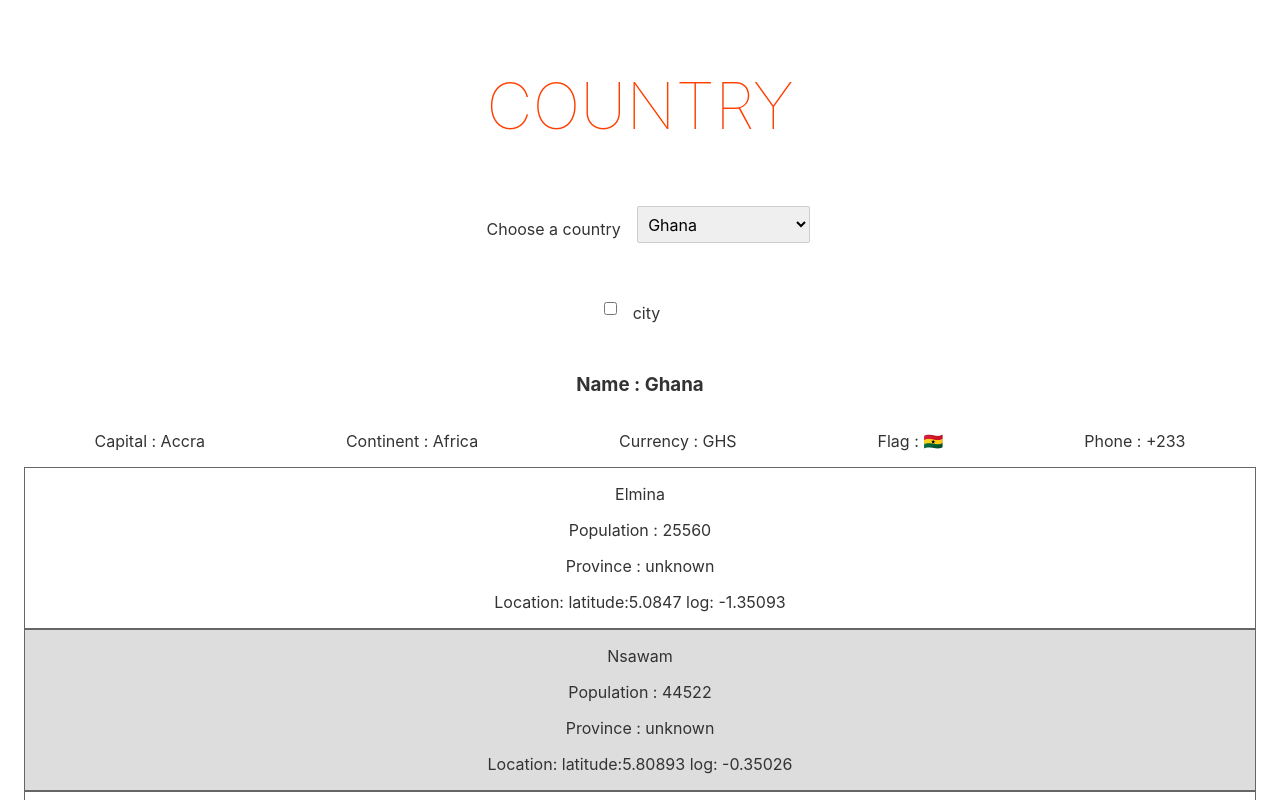
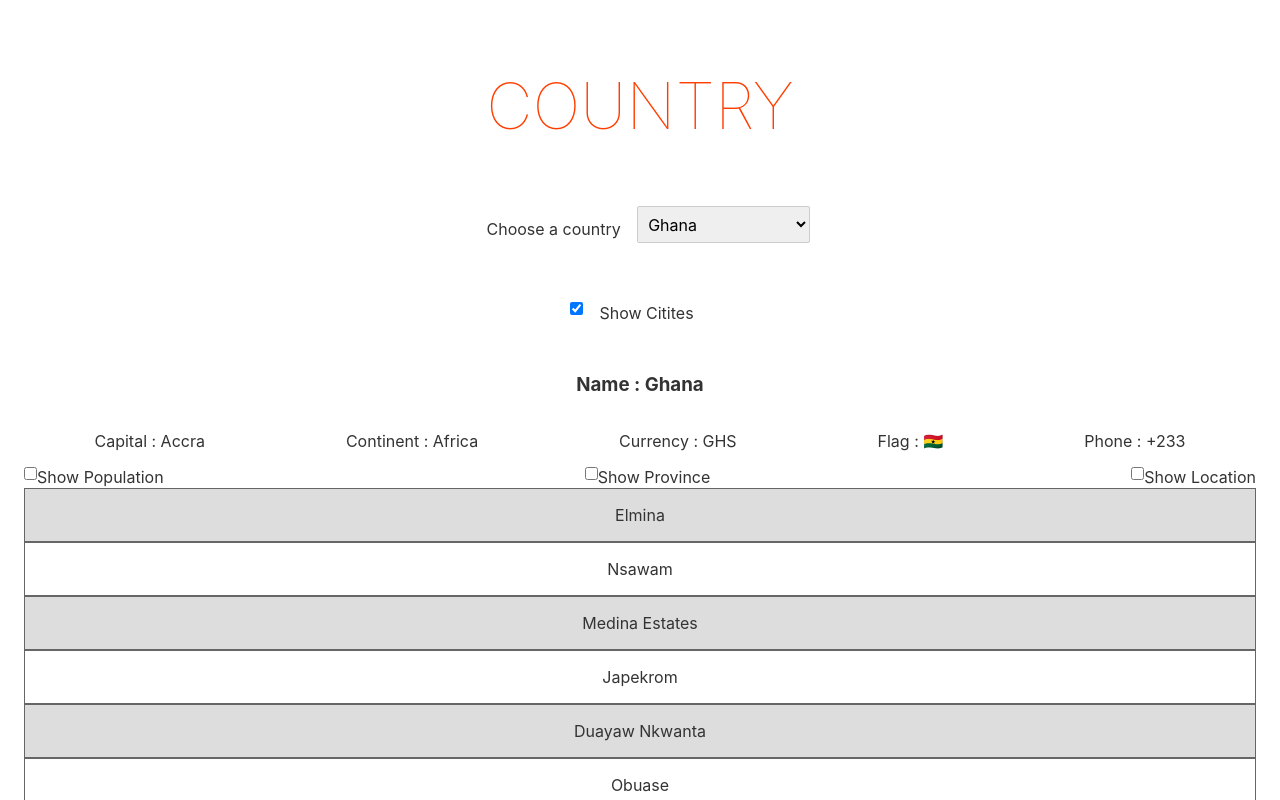
Before and after one commit to paakofiaidoo/country, a Svelte app: page / in a window 1280 px wide. Shown: the top 800 px of the page. Built offline with nearby package versions, Linux system fonts and the light colour scheme.

Commit message:
added cities options

```diff
--- a/src/App.svelte
+++ b/src/App.svelte
@@ -3,7 +3,11 @@
 
   export let countries;
   let selectedCountry = "vCIN9WyEHn",
-    selectedContinent = null;
+    selectedContinent = null,
+    show = {
+      cities: true,
+      citiesOptions: {},
+    };
 
   const countryData = (countId) => {
     return countries.filter((id) => id !== countId)[0];
@@ -33,15 +37,16 @@
 
   <div class="options">
     <div class="option">
-      <input type="checkbox" id="city" value="city" />
-      <label for="city">city</label>
+      <input type="checkbox" id="city" bind:checked={show.cities} />
+
+      <label for="city">Show Citites</label>
     </div>
   </div>
 
   <div class="output">
     {#if selectedCountry !== ""}
       <div>
-        <Country country={countryData(selectedCountry)} />
+        <Country {show} country={countryData(selectedCountry)} />
       </div>
     {:else}
       <p>chose a country</p>
--- /dev/null
+++ b/src/City.svelte
@@ -0,0 +1,39 @@
+<script>
+  export let city, show;
+  const { name, population, province, location } = city;
+</script>
+
+<div class="city">
+  <p>{name}</p>
+  {#if show.population}
+    <p>Population : {population ? population : "unknown"}</p>
+  {/if}
+  {#if show.province}
+    <p>
+      Province : {province ? province : "unknown"}
+    </p>
+  {/if}
+  {#if show.location}
+    <p>
+      Location:
+      <span>
+        latitude:{location.latitude}
+      </span>
+      <span>
+        log: {location.longitude}
+      </span>
+    </p>
+  {/if}
+</div>
+
+<style>
+  .city {
+    border: 1px solid #666;
+    display: flex;
+    justify-content: space-around;
+    flex-wrap: wrap;
+  }
+  .city:nth-child(even) {
+    background-color: #ddd;
+  }
+</style>
--- a/src/Country.svelte
+++ b/src/Country.svelte
@@ -1,5 +1,7 @@
 <script>
-  export let country;
+  import City from "./City.svelte";
+  export let country, show;
+
   const { name, capital, continent, currency, emoji, phone, cities } = country;
 </script>
 
@@ -12,24 +14,43 @@
     <p>Flag : {emoji}</p>
     <p>Phone : +{phone}</p>
   </div>
-  {#each cities.results as { name, population, province, location }}
-    <div class="city">
-      <p>{name}</p>
-      <p>Population : {population ? population : "unknown"}</p>
-      <p>
-        Province : {province ? province : "unknown"}
-      </p>
-      <p>
-        Location:
-        <span>
-          latitude:{location.latitude}
-        </span>
-        <span>
-          log: {location.longitude}
-        </span>
-      </p>
+  {#if show.cities}
+    <div class="options">
+      <div class="option">
+        <input
+          type="checkbox"
+          id="city"
+          bind:checked={show.citiesOptions.population}
+        />
+
+        <label for="city">Show Population </label>
+      </div>
+      <div class="option">
+        <input
+          type="checkbox"
+          id="city"
+          bind:checked={show.citiesOptions.province}
+        />
+
+        <label for="city">Show Province </label>
+      </div>
+      <div class="option">
+        <input
+          type="checkbox"
+          id="city"
+          bind:checked={show.citiesOptions.location}
+        />
+
+        <label for="city">Show Location </label>
+      </div>
     </div>
-  {/each}
+  {/if}
+
+  {#if show.cities}
+    {#each cities.results as city}
+      <City show={show.citiesOptions} {city} />
+    {/each}
+  {/if}
 </div>
 
 <style>
@@ -38,10 +59,12 @@
     justify-content: space-around;
     flex-wrap: wrap;
   }
-  .city {
-    border: 1px solid #666;
+  .options,
+  .option {
+    display: flex;
   }
-  .city:nth-child(even) {
-    background-color: #ddd;
+  .options {
+    justify-content: space-between;
+    align-items: center;
   }
 </style>
```
